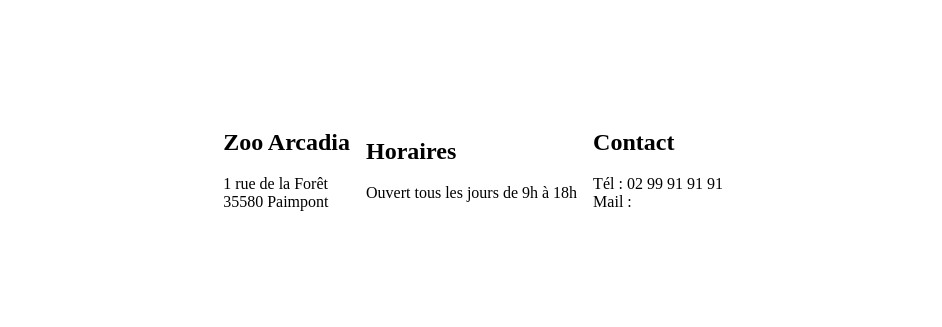
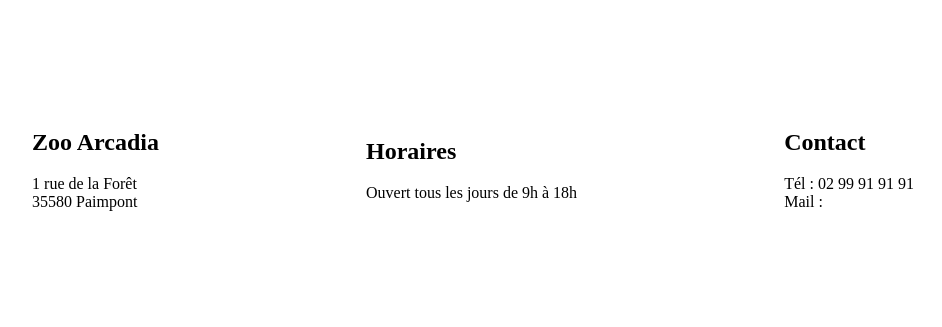
Before and after one commit to Cyrillecarre/ecfZoo, a Symfony app: template templates/footer.html.twig in a window 1280 px wide. Shown: the top 327 px of the page, without its empty margins (167-1109 px from the left). Run offline with Twig, Linux system fonts and the light colour scheme; the template is opened without the code that fills it, so the values that code supplies are empty; style sheets or scripts are compiled from the project's sources; some libraries are stand-ins or nearby versions.

Commit message:
dernier commit avant merge

```diff
--- a/assets/styles/footer.css
+++ b/assets/styles/footer.css
@@ -12,7 +12,7 @@
     display: flex;
     background-color: white;
     color: black;
-    justify-content: center;
+    justify-content: space-evenly;
     align-items: center;
     gap: 1rem;
     height: 20rem;
@@ -23,3 +23,10 @@
     margin-top: -3.3rem;
     z-index: 1;
 }
+
+.item {
+    display: flex;
+    justify-content: center;
+    align-items: center;
+    font-size: 3rem;
+}
--- a/assets/styles/home.css
+++ b/assets/styles/home.css
@@ -268,6 +268,7 @@
     width: 100%;
     height: 100%;
     object-fit: cover;
+    margin-bottom: -0.1rem;
     z-index: -1;
 }
 
--- a/templates/footer.html.twig
+++ b/templates/footer.html.twig
@@ -8,14 +8,17 @@
     <footer>
         <div class="footerContent">
             <div class="footer1">
+                <span class="item"><i class="fa-solid fa-map-location-dot"></i></span>
                 <h2 class="titreFooter">Zoo Arcadia</h2>
                 <p class="texteFooter">1 rue de la Forêt <br>35580 Paimpont</p>
             </div>
             <div class="footer2">
+                <span class="item"><i class="fa-solid fa-house-circle-check"></i></span>
                 <h2 class="titreFooter">Horaires</h2>
                 <p class="texteFooter">Ouvert tous les jours de 9h à 18h</p>
             </div>
             <div class="footer3">
+                <span class="item"><i class="fa-solid fa-file-signature"></i></span>
                 <h2 class="titreFooter">Contact</h2>
                 <p class="texteFooter">Tél : 02 99 91 91 91 <br>Mail :
                 </p>
--- a/templates/home/index.html.twig
+++ b/templates/home/index.html.twig
@@ -19,7 +19,7 @@
     <main class="container2">
         <article class="article1">
             <div class="descriptif">
-                <h2 class="titre2">Le Zoo de La Palmyre, un lieu préservé pour s'émerveiller !</h2>
+                <h2 class="titre2">Le Zoo Arcadia, un lieu préservé pour s'émerveiller !</h2>
                 <p class="texte">Niché au coeur d'une forêt de pins de 18 hectares, le Zoo Arcadia est aujourd'hui
                 l'un des sites touristiques les plus fréquentés de Bretagne. Chaque année, 600000 visiteurs
                 viennent contempler plus de 36 mammifères, oiseaux et reptiles représentant 10 espèces différentes.
```
